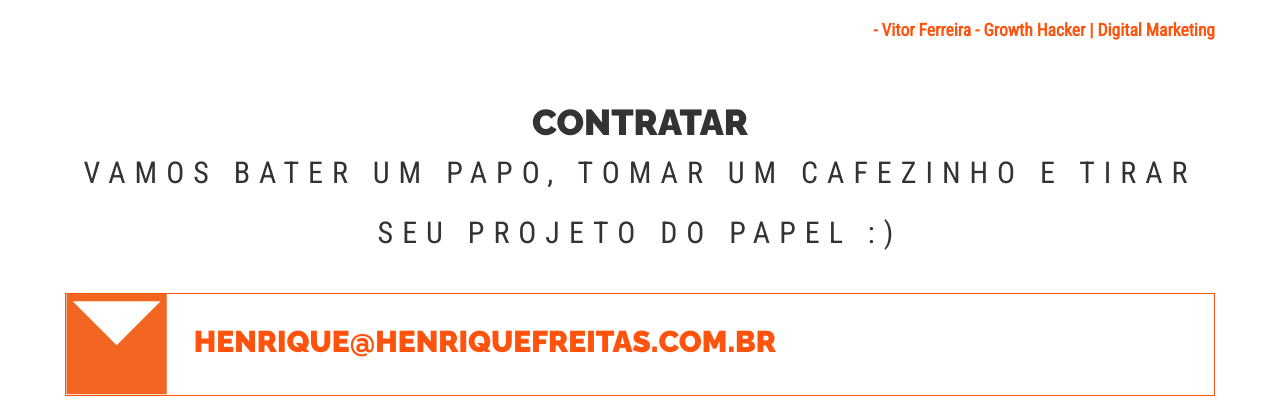
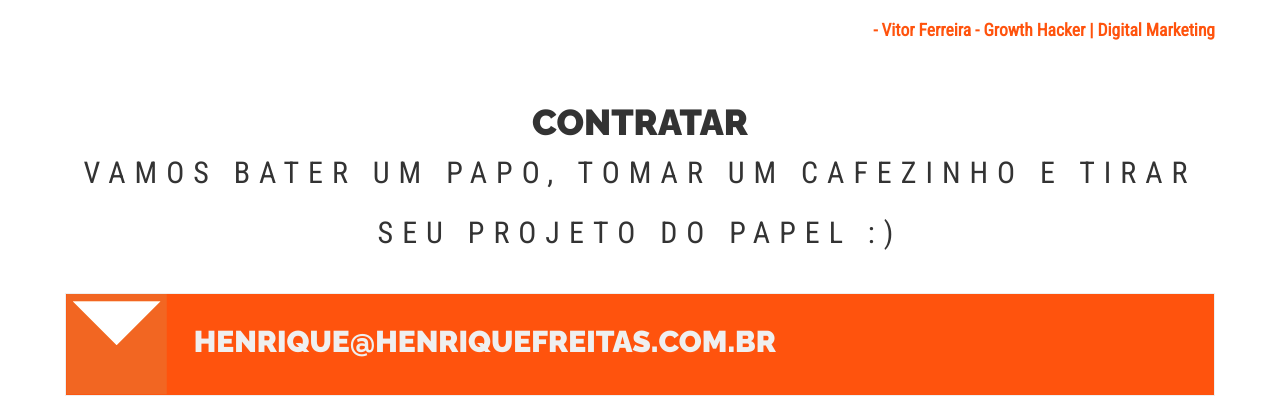
Before and after one commit to henriquefreitassouza/henriquefreitassouza, a plain HTML site: page index.html in a window 1280 px wide. In both pictures the pointer is over the element "HENRIQUE@HENRIQUEFREITAS.COM.BR". Shown: the part 2757-3171 px from the top of the page. Drawn offline with nearby package versions, Linux system fonts and the light colour scheme.

Commit message:
Style changes at contact section

```diff
--- a/css/app.css
+++ b/css/app.css
@@ -282,6 +282,7 @@ p a:hover {
 }
 
 .contact-channel {
+    display: table;
     margin: 0 auto 20px;
     min-height: 100px;
 }
@@ -372,7 +373,13 @@ p a:hover {
     }
 
     .contact-channel {
+        display: block;
         border: 1px solid;
+    }
+
+    .contact-channel:hover, .contact-channel a:hover {
+        background-color: #FF530D;
+        color: #EFEFEF;
     }
 
     .contact-channel a {
```
